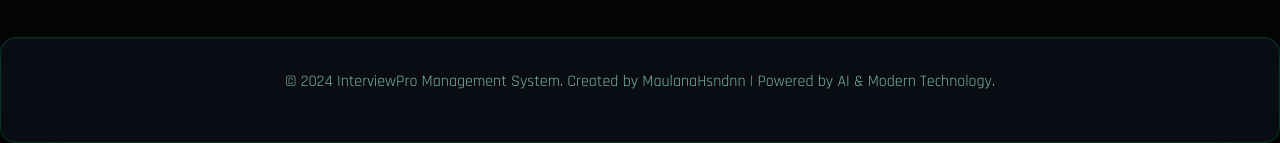
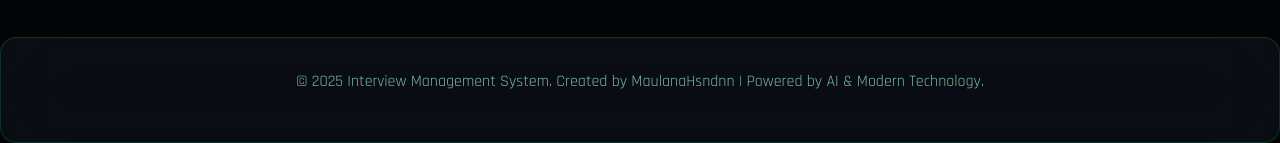
Before and after one commit to maulanahsndn/sinergi-visual-insight, a React (Vite) app: page / in a window 1280 px wide. Shown: the part 1637-1780 px from the top of the page. Built offline with nearby package versions, Linux system fonts and the light colour scheme.

Commit message:
Visual edit in Lovable
Edited UI in Lovable

```diff
--- a/src/pages/Index.tsx
+++ b/src/pages/Index.tsx
@@ -260,9 +260,7 @@ const Index = () => {
       {/* Footer */}
       <footer className="glass-card border-t border-glass-border/50 py-8 px-6 mt-20">
         <div className="max-w-7xl mx-auto text-center">
-          <p className="text-muted-foreground mb-4">
-            © 2024 InterviewPro Management System. Created by MaulanaHsndnn | Powered by AI & Modern Technology.
-          </p>
+          <p className="text-muted-foreground mb-4">© 2025 Interview Management System. Created by MaulanaHsndnn | Powered by AI & Modern Technology.</p>
 
         </div>
       </footer>
```
